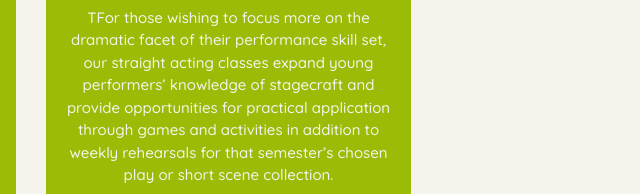
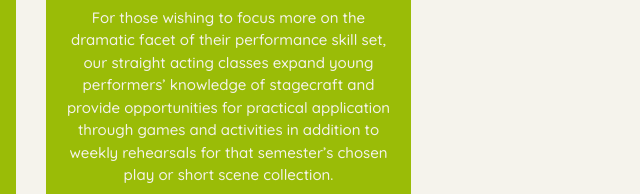
Before and after one commit to kaylanidai/seedlingtheatre, a plain HTML site: page classes.html in a window 1280 px wide. Shown: the part 592-786 px from the top of the page, 609-1249 px from the left. Drawn offline with nearby package versions, Linux system fonts and the light colour scheme.

Commit message:
Update classes.html

```diff
--- a/classes.html
+++ b/classes.html
@@ -227,7 +227,7 @@ h1 {
                 <div class="class-card">
                     <img src="Acting_Btn.jpg" alt="Musical Theatre Image">
                     <div class="content">
-                        <p>TFor those wishing to focus more on the dramatic facet of their performance skill set, our straight acting classes expand young performers’ knowledge of stagecraft and provide opportunities for practical application through games and activities in addition to weekly rehearsals for that semester’s chosen play or short scene collection.</p>
+                        <p>For those wishing to focus more on the dramatic facet of their performance skill set, our straight acting classes expand young performers’ knowledge of stagecraft and provide opportunities for practical application through games and activities in addition to weekly rehearsals for that semester’s chosen play or short scene collection.</p>
                         <p><span class="semester">Fall Semester:</span> August - November</p>
                         <p><span class="semester">Spring Semester:</span> February - April</p>
                         <a href="register.html" class="register-btn">Register</a>
```
